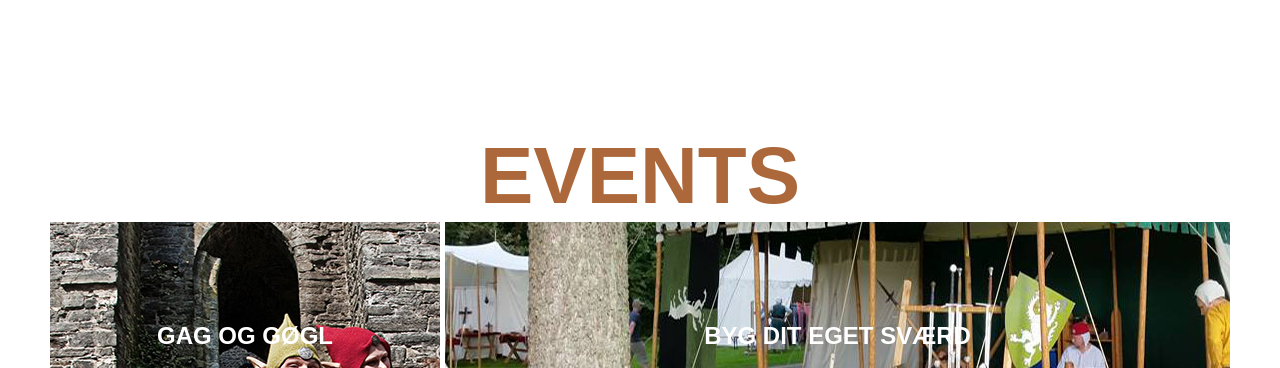
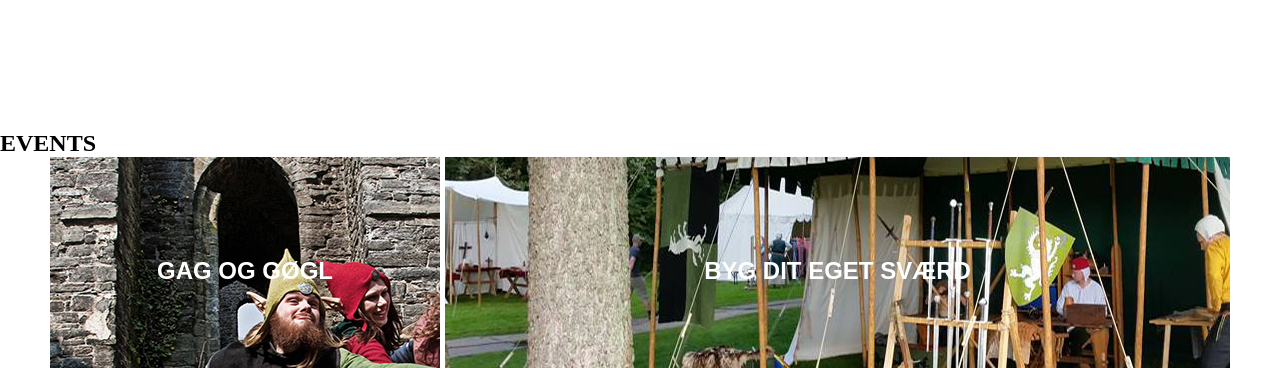
Before and after one commit to sangboi2/vardekultur, a plain HTML site: page index.html in a window 1280 px wide. Shown: the part 1080-1448 px from the top of the page. Drawn offline with Linux system fonts and the light colour scheme.

Commit message:
H2 er skiftet

```diff
--- a/assets/css/master.css
+++ b/assets/css/master.css
@@ -123,7 +123,7 @@ h1{
 	font-weight: bold;
 
 }
-h2{
+.eventstitle h2{
 	color: #AC683A;
 	font-size: 5em;
 	text-align: center;
```
Also changed, not shown: assets/images/box3.jpg.
